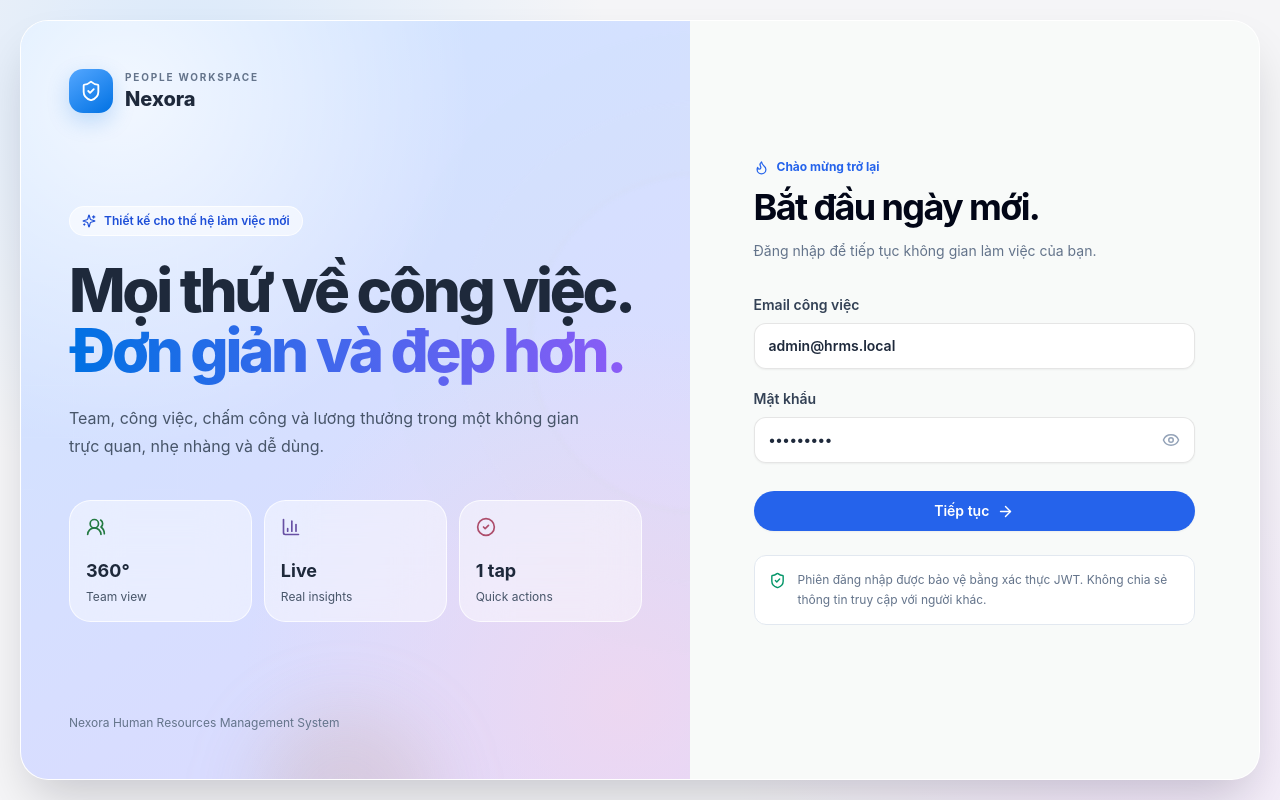
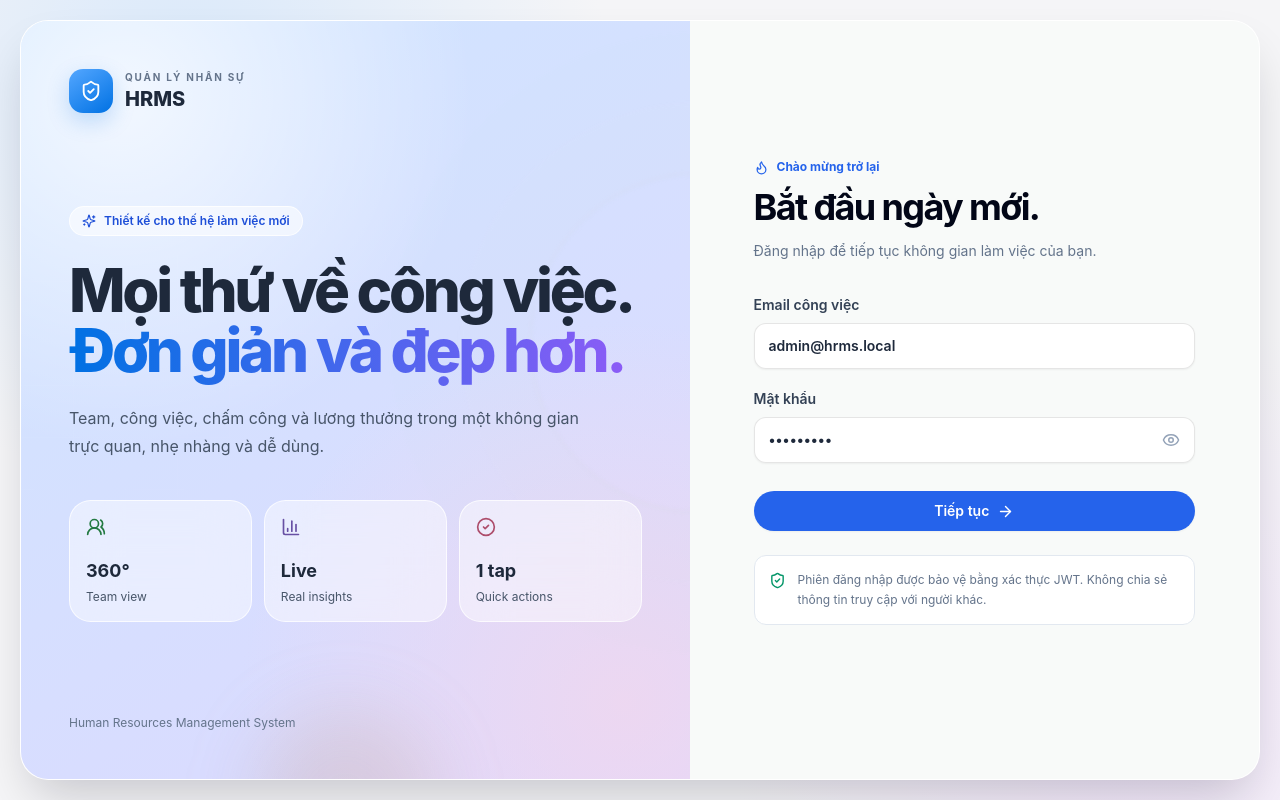
Before and after one commit to datnhox10198-creator/QLnhansu, a React (Vite) app in the folder frontend/: page /login in a window 1280 px wide. Built offline with nearby package versions, Linux system fonts and the light colour scheme; no server answers.

Commit message:
restore hrms branding

```diff
--- a/frontend/src/components/Layout.jsx
+++ b/frontend/src/components/Layout.jsx
@@ -68,8 +68,8 @@ export default function Layout() {
             <ShieldCheck size={22} strokeWidth={2.4} />
           </div>
           <div>
-            <p className="text-[11px] font-bold uppercase tracking-[0.18em] text-slate-400">People workspace</p>
-            <p className="mt-0.5 text-xl font-extrabold tracking-tight text-slate-800">Nexora</p>
+            <p className="text-[11px] font-bold uppercase tracking-[0.18em] text-slate-400">Quản lý nhân sự</p>
+            <p className="mt-0.5 text-xl font-extrabold tracking-tight text-slate-800">HRMS</p>
           </div>
         </div>
         <button className="icon-button-dark lg:hidden" onClick={() => setOpen(false)} aria-label="Đóng menu">
@@ -111,7 +111,7 @@ export default function Layout() {
             </button>
           </div>
         </div>
-        <p className="mt-3 text-center text-[10px] font-semibold tracking-wider text-slate-400">NEXORA · PEOPLE OS</p>
+        <p className="mt-3 text-center text-[10px] font-semibold tracking-wider text-slate-400">HUMAN RESOURCE SYSTEM</p>
       </div>
     </div>
   );
@@ -135,7 +135,7 @@ export default function Layout() {
             </button>
             <div className="min-w-0">
               <div className="flex items-center gap-2 text-xs font-medium text-slate-400">
-                <span>Nexora</span><ChevronRight size={12} /><span>{pageTitle}</span>
+                <span>HRMS</span><ChevronRight size={12} /><span>{pageTitle}</span>
               </div>
               <div className="mt-0.5 flex items-baseline gap-3">
                 <h1 className="truncate text-lg font-bold tracking-tight text-slate-900">{pageTitle}</h1>
--- a/frontend/src/pages/Login.jsx
+++ b/frontend/src/pages/Login.jsx
@@ -33,8 +33,8 @@ export default function Login() {
           <div className="relative z-10 flex items-center gap-3">
             <div className="brand-mark"><ShieldCheck size={22} /></div>
             <div>
-              <p className="text-[10px] font-bold uppercase tracking-[0.18em] text-slate-500">People workspace</p>
-              <p className="text-xl font-extrabold text-slate-800">Nexora</p>
+              <p className="text-[10px] font-bold uppercase tracking-[0.18em] text-slate-500">Quản lý nhân sự</p>
+              <p className="text-xl font-extrabold text-slate-800">HRMS</p>
             </div>
           </div>
 
@@ -57,7 +57,7 @@ export default function Login() {
             </div>
           </div>
 
-          <p className="relative z-10 text-xs text-slate-500">Nexora Human Resources Management System</p>
+          <p className="relative z-10 text-xs text-slate-500">Human Resources Management System</p>
         </section>
 
         <section className="flex items-center justify-center bg-[#f8faf9] px-5 py-10 sm:px-10 lg:px-16">
@@ -66,8 +66,8 @@ export default function Login() {
               <div className="flex items-center gap-3">
                 <div className="brand-mark"><ShieldCheck size={22} /></div>
                 <div>
-                  <p className="text-[10px] font-bold uppercase tracking-[0.18em] text-slate-500">People workspace</p>
-                  <p className="text-xl font-extrabold text-slate-900">Nexora</p>
+                  <p className="text-[10px] font-bold uppercase tracking-[0.18em] text-slate-500">Quản lý nhân sự</p>
+                  <p className="text-xl font-extrabold text-slate-900">HRMS</p>
                 </div>
               </div>
             </div>
```
